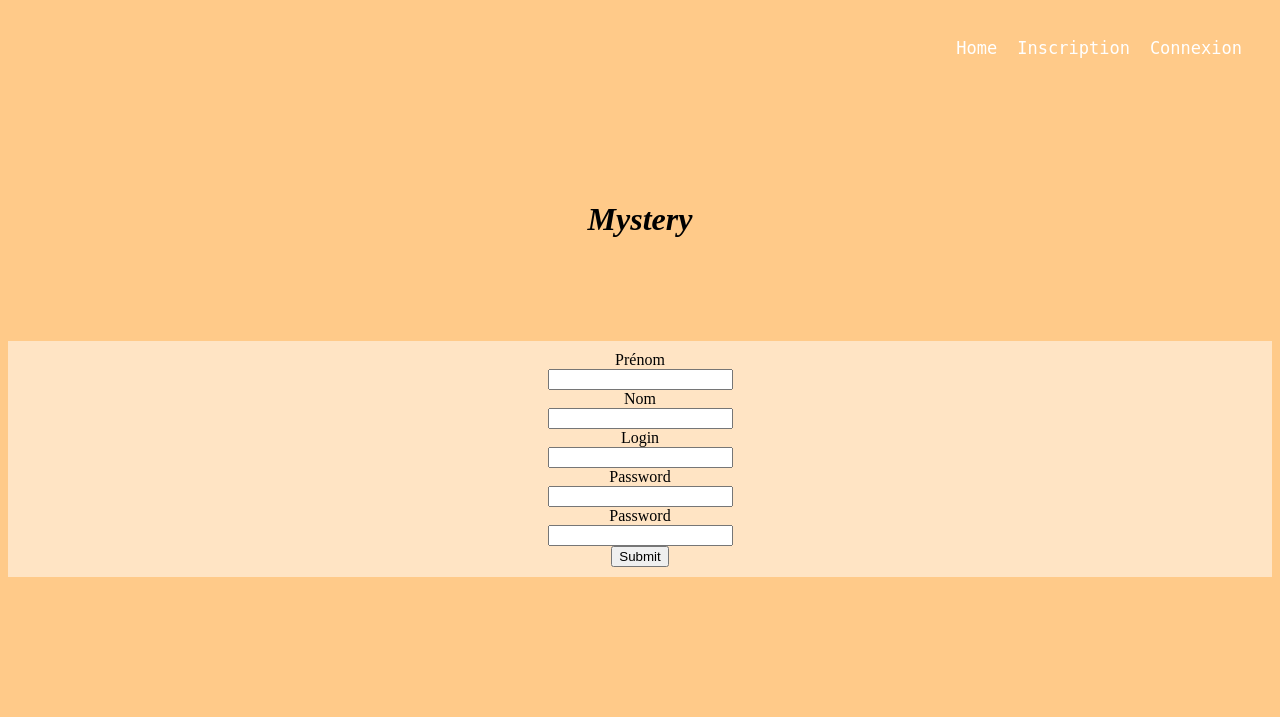
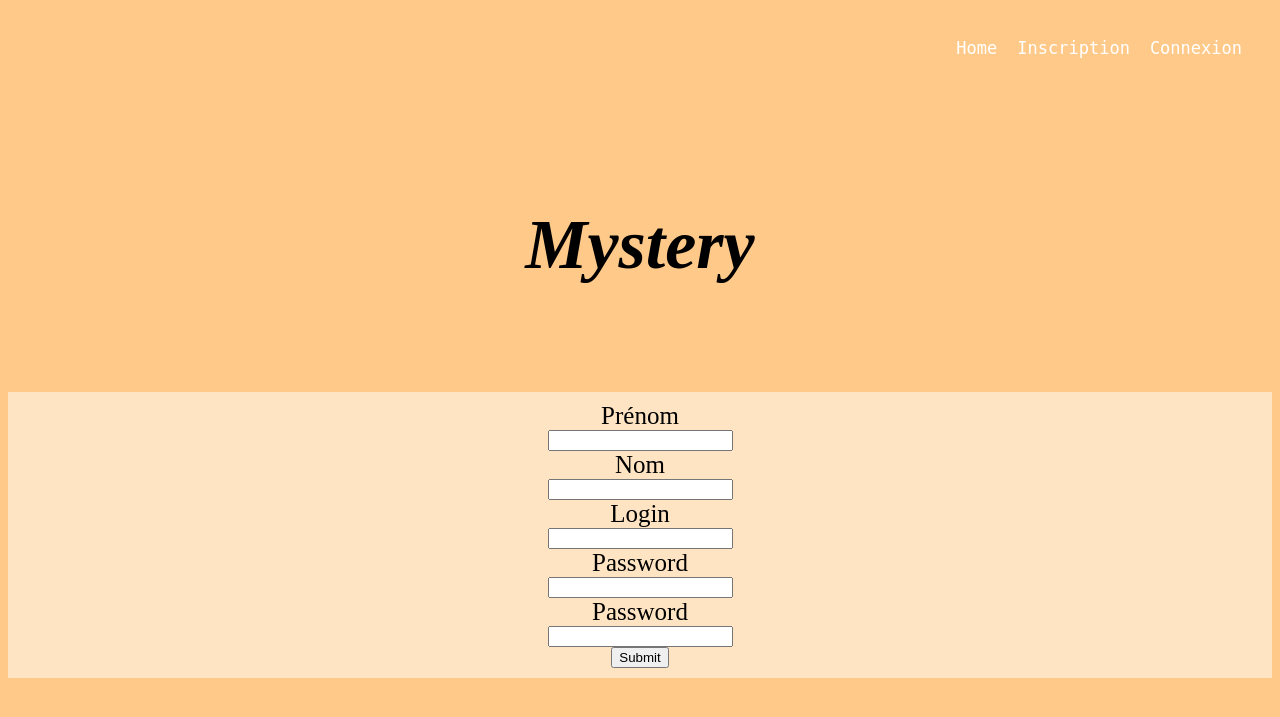
Before and after one commit to antoine-maherault/module-connexion, a PHP site: page /inscription.php in a window 1280 px wide. Shown: the top 717 px of the page. Run offline with PHP 8.4, Linux system fonts and the light colour scheme; data comes from the database, SQL or seed files in the repository; data that the repository does not hold is empty; some web fonts are replaced.

Commit message:
Update style.css

```diff
--- a/style.css
+++ b/style.css
@@ -6,6 +6,7 @@
 body {
     background-color: rgb(255, 202, 137);
     font-family : Estonia;
+    font-size : 25px;
 }
 
 /*______________ Header ______________*/
@@ -74,6 +75,7 @@ a:visited:hover {
     align-items:center;
     height: 400px;
     padding-bottom: 200px;
+    font-size : 70px;
 }
 
 .square {
@@ -93,6 +95,7 @@ a:visited:hover {
     justify-content:  center;
     align-items:center;
     height: 200px;
+    font-size : 70px;
 }
 
 .myform {
@@ -103,6 +106,7 @@ a:visited:hover {
     background-color:bisque;
     width : 500px;
     padding : 10px;
+    font-size : 25px;
 }
 
 /*______________ User profile page ______________*/
@@ -131,7 +135,7 @@ a:visited:hover {
     /* font-style : italic; */
     color : white;
     font-weight : bold;
-    font-size : 19px;
+    font-size : 30px;
 }
 
 /*______________ Admin users page ______________*/
```
